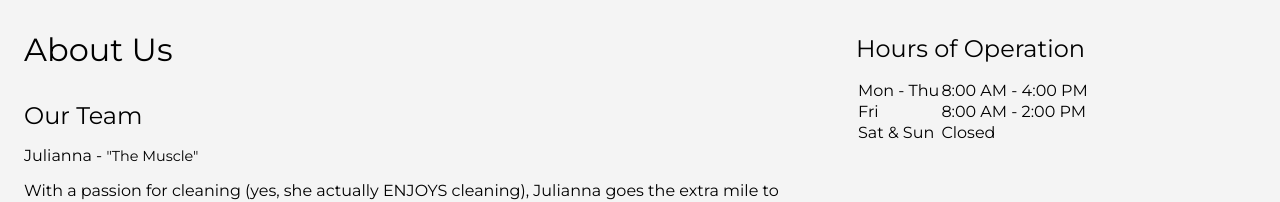
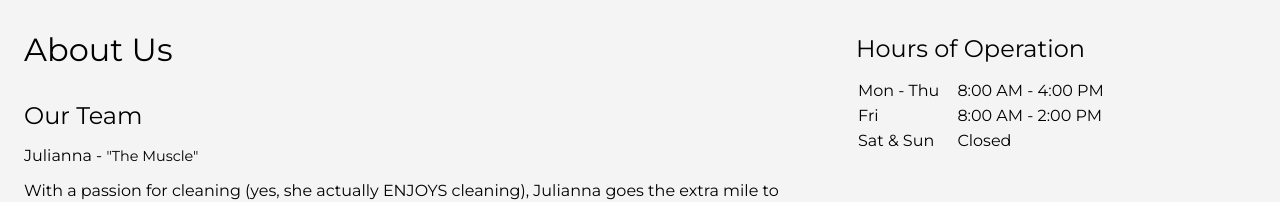
Before and after one commit to robert-fine/afinejob, a plain HTML site: page about.html in a window 1280 px wide. Shown: the part 322-524 px from the top of the page. Drawn offline with Linux system fonts and the light colour scheme.

Commit message:
hours table formatting

```diff
--- a/about.html
+++ b/about.html
@@ -77,16 +77,16 @@
           <table class="hours-table">
             <tbody>
               <tr>
-                <td>Mon - Thu</td>
-                <td>8:00 AM - 4:00 PM</td>
+                <td class="hours-day">Mon - Thu</td>
+                <td class="hours-time">8:00&nbsp;AM - 4:00&nbsp;PM</td>
               </tr>
               <tr>
-                <td>Fri</td>
-                <td>8:00 AM - 2:00 PM</td>
+                <td class="hours-day">Fri</td>
+                <td class="hours-time">8:00&nbsp;AM - 2:00&nbsp;PM</td>
               </tr>
               <tr>
-                <td>Sat & Sun</td>
-                <td>Closed</td>
+                <td class="hours-day">Sat & Sun</td>
+                <td class="hours-time">Closed</td>
               </tr>
             </tbody>
           </table>
--- a/scss/main.scss
+++ b/scss/main.scss
@@ -125,9 +125,18 @@ ul {
   max-width: 90%;
   height: auto;
   overflow: hidden;
+
+  td {
+    padding-bottom: .25rem;
+  }
+}
+
+.hours-day {
+  padding-right: 1rem;
 }
 
 // map
+
 .location-map {
   max-width: 85vw;
 }
```
Also changed, not shown: css/main.css.
